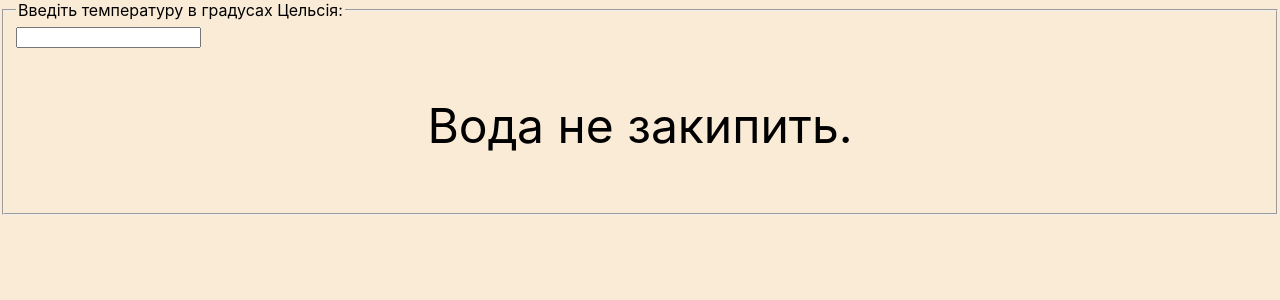
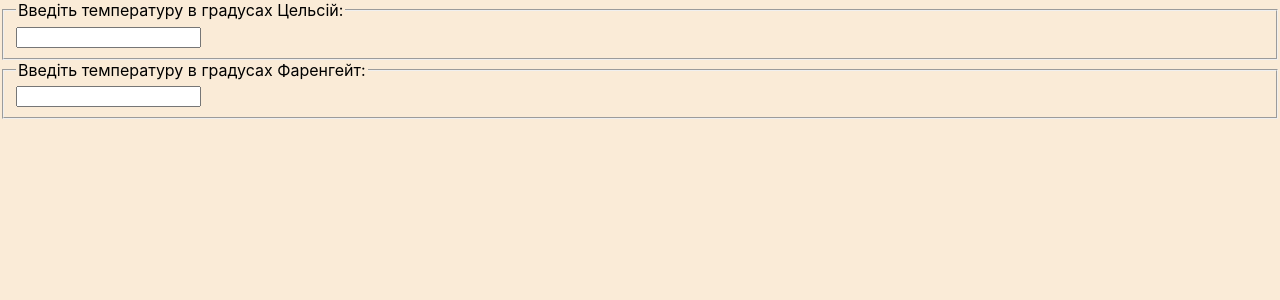
Before and after one commit to d9nchik/learn_react, a React (Create React App) app: page / in a window 1280 px wide. Shown: the top 300 px of the page. Built offline with nearby package versions, Linux system fonts and the light colour scheme.

Commit message:
Half of synchronized calculator has been done.

```diff
--- a/src/App.tsx
+++ b/src/App.tsx
@@ -10,6 +10,20 @@ function BoilingVerdict(props: { celsius: number }) {
 }
 
 class Calculator extends React.Component<any, { temperature: string }> {
+
+    render() {
+        return (
+            <div>
+                <TemperatureInput scale="c"/>
+                <TemperatureInput scale="f"/>
+            </div>
+        );
+    }
+}
+
+const scaleNames = {c: 'Цельсій', f: 'Фаренгейт'};
+
+class TemperatureInput extends React.Component<{ scale: 'c' | 'f' }, { temperature: string }> {
     constructor(props: any) {
         super(props);
         this.handleChange = this.handleChange.bind(this);
@@ -22,13 +36,33 @@ class Calculator extends React.Component<any, { temperature: string }> {
 
     render() {
         const temperature = this.state.temperature;
+        const scale = this.props.scale;
         return (
             <fieldset>
-                <legend>Введіть температуру в градусах Цельсія:</legend>
-                <input value={temperature} onChange={this.handleChange}/> <BoilingVerdict
-                celsius={parseFloat(temperature)}/></fieldset>
+                <legend>Введіть температуру в градусах {scaleNames[scale]}:</legend>
+                <input value={temperature}
+                       onChange={this.handleChange}/>
+            </fieldset>
         );
     }
+}
+
+function toCelsius(fahrenheit: number) {
+    return (fahrenheit - 32) * 5 / 9;
+}
+
+function toFahrenheit(celsius: number) {
+    return (celsius * 9 / 5) + 32;
+}
+
+function tryConvert(temperature: string, convert: (a: number) => number): string {
+    const input = parseFloat(temperature);
+    if (Number.isNaN(input)) {
+        return '';
+    }
+    const output = convert(input);
+    const rounded = Math.round(output * 1000) / 1000;
+    return rounded.toString();
 }
 
 function App() {
```
